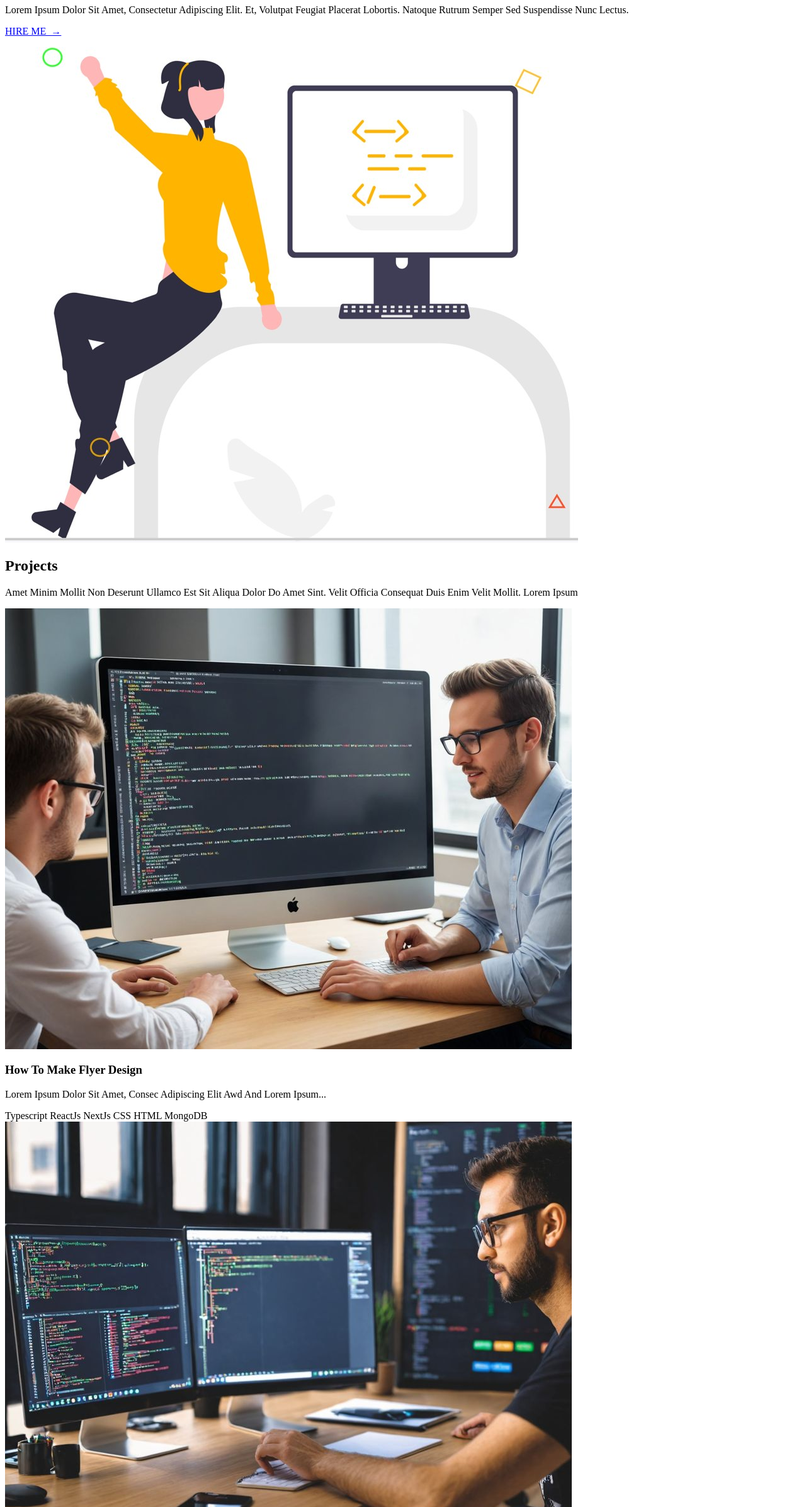
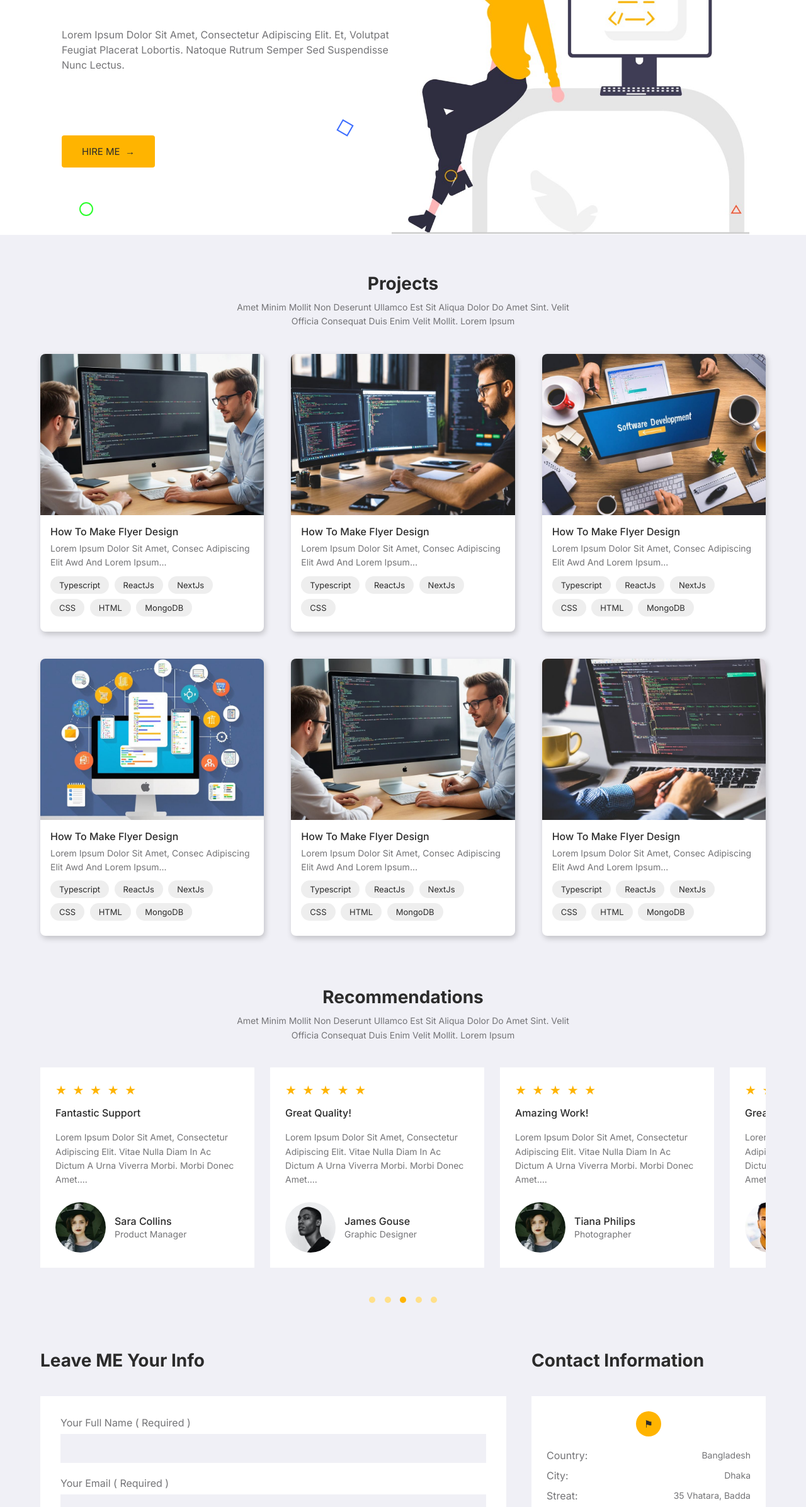
Before and after one commit to pranay03579-cel/Assignment, a plain HTML site: page index.html in a window 1280 px wide. Shown: the part 407-2800 px from the top of the page at 63% size. Drawn offline with Linux system fonts and the light colour scheme.

Commit message:
Add CSS styling to match Figma design

```diff
--- a/index.html
+++ b/index.html
@@ -5,6 +5,7 @@
   <meta name="viewport" content="width=device-width, initial-scale=1.0">
   <title>Rayan Adlrdard - Front-end Developer</title>
   <link href="https://fonts.googleapis.com/css2?family=Inter:wght@400;500;600;700&display=swap" rel="stylesheet">
+  <link rel="stylesheet" href="style.css">
 </head>
 <body>
 
--- /dev/null
+++ b/style.css
@@ -0,0 +1,479 @@
+/* ===== BASIC SETUP ===== */
+* {
+  margin: 0;
+  padding: 0;
+  box-sizing: border-box;
+}
+
+html {
+  scroll-behavior: smooth;
+}
+
+body {
+  font-family: 'Inter', sans-serif;
+  color: #2b2b2b;
+  background-color: #f0f0f6;
+}
+
+a {
+  text-decoration: none;
+  color: inherit;
+}
+
+ul {
+  list-style: none;
+}
+
+img {
+  max-width: 100%;
+}
+
+.container {
+  width: 90%;
+  max-width: 1248px;
+  margin: 0 auto;
+}
+
+.yellow {
+  color: #ffb400;
+}
+
+/* ===== NAVBAR ===== */
+.navbar {
+  background-color: white;
+  height: 152px;
+  display: flex;
+  align-items: center;
+}
+
+.nav-box {
+  display: flex;
+  justify-content: space-between;
+  align-items: center;
+}
+
+.logo {
+  width: 154px;
+}
+
+.menu {
+  display: flex;
+  gap: 10px;
+}
+
+.menu a {
+  display: block;
+  padding: 10px 14px;
+  font-size: 15px;
+  font-weight: 500;
+  color: black;
+  border-radius: 6px;
+}
+
+.menu a.active {
+  background-color: #ffb400;
+}
+
+.menu a:hover {
+  background-color: #ffe08a;
+}
+
+.menu-btn {
+  display: none;
+  font-size: 28px;
+  background: none;
+  border: none;
+  cursor: pointer;
+}
+
+/* ===== HERO ===== */
+.hero {
+  background-color: white;
+  position: relative;
+  display: flex;
+  justify-content: space-between;
+  align-items: flex-end;
+  padding-left: 98px;
+  padding-right: 90px;
+  min-height: 628px;
+  overflow: hidden;
+}
+
+.hero-text {
+  align-self: center;
+  flex: 0 1 600px;
+  padding: 40px 0;
+}
+
+.hero-text h1 {
+  font-size: 48px;
+  line-height: 1.25;
+  margin-bottom: 70px;
+}
+
+.hero-text p {
+  font-size: 16px;
+  line-height: 1.5;
+  color: #747477;
+  margin-bottom: 100px;
+}
+
+.hire-btn {
+  display: inline-block;
+  background-color: #ffb400;
+  padding: 16px 32px;
+  border-radius: 4px;
+  font-size: 15px;
+}
+
+.hero-image {
+  width: 650px;
+  flex-shrink: 1;
+  min-width: 0;
+}
+
+.hero-image img {
+  display: block;
+  width: 100%;
+}
+
+/* little shapes in the background */
+.shape {
+  position: absolute;
+}
+
+.circle1 {
+  width: 22px;
+  height: 22px;
+  border: 2px solid #ffb400;
+  border-radius: 50%;
+  top: 40px;
+  left: 58px;
+}
+
+.circle3 {
+  width: 22px;
+  height: 22px;
+  border: 2px solid #2bff2b;
+  border-radius: 50%;
+  bottom: 30px;
+  left: 126px;
+}
+
+.square1 {
+  width: 20px;
+  height: 20px;
+  border: 2px solid #3b6cff;
+  transform: rotate(30deg);
+  bottom: 160px;
+  left: 538px;
+}
+
+/* ===== PROJECTS ===== */
+.projects {
+  padding-top: 60px;
+}
+
+.title {
+  text-align: center;
+  font-size: 28px;
+  font-weight: 700;
+}
+
+.subtitle {
+  text-align: center;
+  font-size: 14px;
+  line-height: 1.6;
+  color: #747477;
+  max-width: 540px;
+  margin: 10px auto 40px auto;
+}
+
+.project-grid {
+  display: grid;
+  grid-template-columns: repeat(3, 1fr);
+  gap: 43px;
+}
+
+.card {
+  background-color: white;
+  border-radius: 8px;
+  box-shadow: 2px 4px 10px rgba(0, 0, 0, 0.2);
+  overflow: hidden;
+}
+
+.card img {
+  display: block;
+  width: 100%;
+  height: 256px;
+  object-fit: cover;
+}
+
+.card-body {
+  padding: 16px;
+}
+
+.card-body h3 {
+  font-size: 16px;
+  font-weight: 500;
+  margin-bottom: 6px;
+}
+
+.card-body p {
+  font-size: 14px;
+  line-height: 1.6;
+  color: #747477;
+  margin-bottom: 10px;
+}
+
+.tag {
+  display: inline-block;
+  background-color: #eeeeee;
+  font-size: 13px;
+  padding: 6px 14px;
+  border-radius: 20px;
+  margin: 0 4px 8px 0;
+}
+
+/* ===== RECOMMENDATIONS (slider) ===== */
+#recommendations {
+  margin-top: 80px;
+}
+
+.slider {
+  overflow: hidden;
+  width: 100%;
+}
+
+.track {
+  display: flex;
+  position: relative;
+  transition: transform 0.5s;
+}
+
+.review {
+  background-color: white;
+  width: 340px;
+  flex-shrink: 0;
+  margin-right: 25px;
+  padding: 24px;
+}
+
+.stars {
+  color: #ffb400;
+  font-size: 20px;
+  letter-spacing: 2px;
+  margin-bottom: 14px;
+}
+
+.review h3 {
+  font-size: 16px;
+  font-weight: 500;
+  margin-bottom: 18px;
+}
+
+.review p {
+  font-size: 14px;
+  line-height: 1.6;
+  color: #747477;
+  margin-bottom: 24px;
+}
+
+.person {
+  display: flex;
+  align-items: center;
+  gap: 14px;
+}
+
+.person img {
+  width: 80px;
+  height: 80px;
+  border-radius: 50%;
+  object-fit: cover;
+}
+
+.person h4 {
+  font-size: 16px;
+  font-weight: 500;
+}
+
+.person span {
+  font-size: 14px;
+  color: #747477;
+}
+
+.dots {
+  text-align: center;
+  margin-top: 40px;
+}
+
+.dot {
+  display: inline-block;
+  width: 10px;
+  height: 10px;
+  border-radius: 50%;
+  background-color: #ffe08a;
+  margin: 0 5px;
+  cursor: pointer;
+}
+
+.dot.active {
+  background-color: #ffb400;
+}
+
+/* ===== CONTACT ===== */
+.contact {
+  display: grid;
+  grid-template-columns: 1fr 372px;
+  gap: 40px;
+  margin-top: 70px;
+}
+
+.heading {
+  font-size: 28px;
+  font-weight: 700;
+  margin-bottom: 40px;
+}
+
+.form-box {
+  background-color: white;
+  padding: 32px;
+}
+
+.form-box label {
+  display: block;
+  font-size: 16px;
+  color: #747477;
+  margin-bottom: 8px;
+}
+
+.form-box input,
+.form-box textarea {
+  display: block;
+  width: 100%;
+  background-color: #f0f0f6;
+  border: none;
+  height: 46px;
+  margin-bottom: 22px;
+  padding: 0 12px;
+  font-family: inherit;
+  font-size: 15px;
+}
+
+.form-box textarea {
+  height: 186px;
+  padding-top: 12px;
+  resize: none;
+}
+
+.send-btn {
+  background-color: #ffb400;
+  border: none;
+  padding: 16px 18px;
+  font-size: 14px;
+  font-weight: 600;
+  font-family: inherit;
+  cursor: pointer;
+}
+
+.info-box {
+  background-color: white;
+  padding: 24px;
+  margin-bottom: 16px;
+}
+
+.icon {
+  width: 40px;
+  height: 40px;
+  background-color: #ffb400;
+  border-radius: 50%;
+  margin: 0 auto 20px auto;
+  text-align: center;
+  line-height: 40px;
+  font-size: 16px;
+}
+
+.row {
+  display: flex;
+  justify-content: space-between;
+  align-items: center;
+  margin-bottom: 12px;
+  font-size: 14px;
+  color: #747477;
+}
+
+.row b {
+  font-size: 16px;
+  font-weight: 400;
+}
+
+/* ===== PARTNER LOGOS ===== */
+.partners {
+  display: flex;
+  justify-content: space-around;
+  align-items: center;
+  padding: 80px 0;
+}
+
+.partners img {
+  width: 150px;
+}
+
+/* ===== FOOTER ===== */
+.footer {
+  padding: 40px 0 30px 0;
+}
+
+.footer-logo {
+  width: 154px;
+  margin-bottom: 40px;
+}
+
+.footer-grid {
+  display: grid;
+  grid-template-columns: 2fr 1fr 1fr 1fr;
+  gap: 30px;
+}
+
+.ratings img {
+  display: block;
+  width: 68px;
+  margin-bottom: 4px;
+}
+
+.ratings p {
+  font-size: 11px;
+  color: #747477;
+  margin-bottom: 22px;
+}
+
+.footer-grid h4 {
+  font-size: 18px;
+  font-weight: 600;
+  margin-bottom: 18px;
+}
+
+.footer-grid li {
+  margin-bottom: 12px;
+  font-size: 15px;
+}
+
+.footer-grid li a:hover {
+  color: #ffb400;
+}
+
+.connect a {
+  display: block;
+  margin-bottom: 10px;
+}
+
+.connect img {
+  height: 24px;
+}
+
+.copyright {
+  text-align: center;
+  font-size: 14px;
+  color: #747477;
+  margin-top: 30px;
+}
```
Also changed, not shown: 1 other file.
